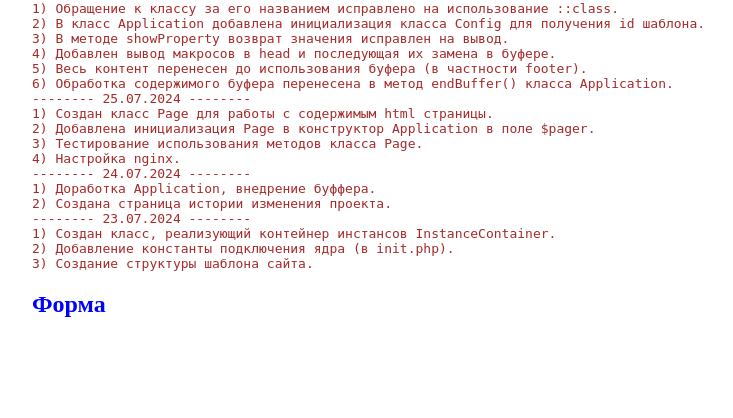
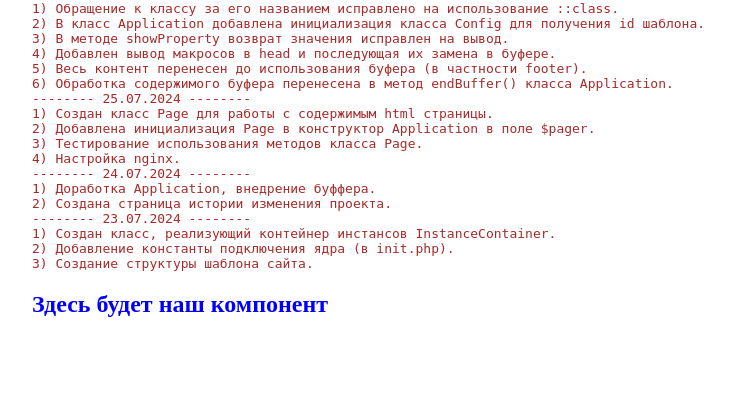
Before and after one commit to pograncheg/fw_creation, a PHP site: page / in a window 1280 px wide. Shown: the part 446-864 px from the top of the page, without its empty margins (68-801 px from the left). Run offline with PHP 8.4, Linux system fonts and the light colour scheme.

Commit message:
Вывод названия компонента

```diff
--- a/htdocs/Fw/components/fw/interface.form/.class.php
+++ b/htdocs/Fw/components/fw/interface.form/.class.php
@@ -9,7 +9,7 @@ class Form extends \Fw\Core\Component\Base
         $this->result['title'] = ['Название страницы'];
         $this->result['h2'] = ['наш шаблон'];
         $this->template->includeTemplate();
-        \Fw\Core\InstanceContainer::getInstance(\Fw\Core\Page::class)->setProperty($this->id . '_title', 'Форма');
+        \Fw\Core\InstanceContainer::getInstance(\Fw\Core\Page::class)->setProperty($this->id . '_title', 'Здесь будет наш компонент');
     }
 
 }
```
